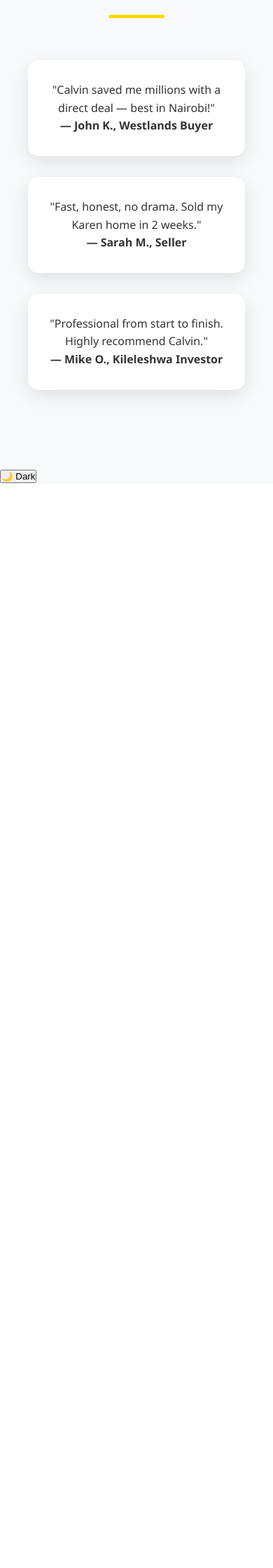
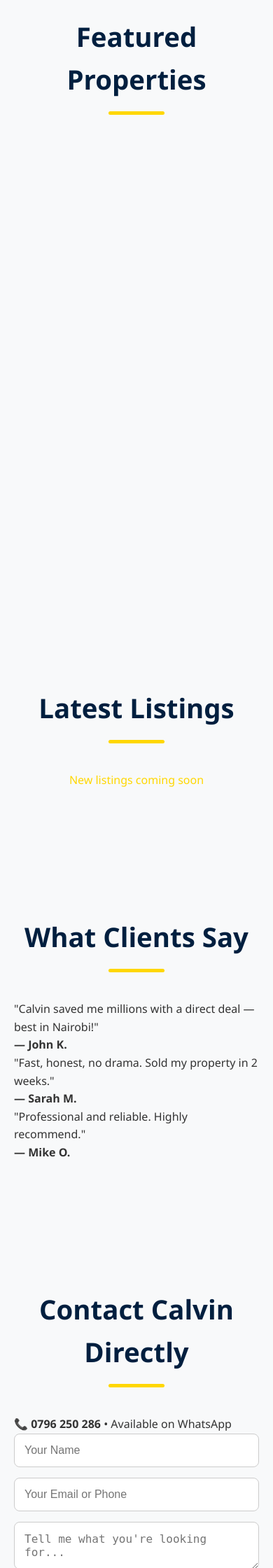
Before and after one commit to calvinmutungi-web/CalvinRealEstate, a Flask app: page / in a window 390 px wide; the page is wider, and only the part inside the window is pictured. Shown: the part 1400-3640 px from the top of that part at 70% size. Before the commit the page ends 2090 px from the top of that part, so only its background shows below. Run offline with Flask 3, Linux system fonts and the light colour scheme; data that the repository does not hold is empty.

Commit message:
final premium site: contact back, dark mode elite, listings fire

```diff
--- a/app.py
+++ b/app.py
@@ -1,4 +1,4 @@
-from flask import Flask, render_template, request, jsonify
+from flask import Flask, render_template, request, jsonify, send_from_directory
 from flask_sqlalchemy import SQLAlchemy
 from datetime import datetime
 import os
@@ -10,22 +10,19 @@
 app.config['SQLALCHEMY_DATABASE_URI'] = 'sqlite:///leads.db'
 app.config['SQLALCHEMY_TRACK_MODIFICATIONS'] = False
 app.config['UPLOAD_FOLDER'] = 'static/gallery'
-app.secret_key = os.environ.get("SECRET_KEY", "calvin-super-secret-2025")
+app.secret_key = os.environ.get("SECRET_KEY", "calvin-secret-2025")
 
 db = SQLAlchemy(app)
+
+# Models
 from models import Lead
 
-# ============ STARTUP FIXES ============
+# Startup fixes
 with app.app_context():
     db.create_all()
+    os.makedirs("static/gallery", exist_ok=True)
 
-    # Create folders
-    os.makedirs("static/gallery", exist_ok=True)
-    if not os.path.exists("static/properties.json"):
-        with open("static/properties.json", "w") as f:
-            f.write("[]")
-
-    # AUTO-COPY SAMPLE PHOTOS IF GALLERY IS EMPTY (fixes Render cold start)
+    # Copy sample photos if gallery is empty (Render free tier survival)
     if len(os.listdir("static/gallery")) == 0:
         samples = ["pexels.jpeg", "pexels1.jpeg", "pexels2.jpeg", "pexels3.jpeg", "pexels4.jpeg"]
         for pic in samples:
@@ -33,7 +30,6 @@
             if os.path.exists(src):
                 shutil.copy(src, "static/gallery")
 
-# ============ ROUTES ============
 @app.route("/")
 def home():
     return render_template("index.html")
@@ -52,10 +48,9 @@
     db.session.add(lead)
     db.session.commit()
 
-    # WhatsApp Alert + Auto-reply
-    alert = f"🔔 NEW LEAD\nName: {name}\nEmail/Phone: {email}\nMessage: {message}"
-    auto_reply = f"Thanks {name}! 🙌\nCalvin here.\nI'll call you in 30-60 mins about your dream property!\n0796 250 286"
-
+    # WhatsApp alert + auto-reply
+    alert = f"NEW LEAD\nName: {name}\nEmail: {email}\nMessage: {message}"
+    auto_reply = f"Thanks {name}! Calvin here. I'll call you in 30-60 mins. 0796 250 286"
     for text in [alert, auto_reply]:
         try:
             requests.get("https://api.callmebot.com/whatsapp.php", params={
@@ -74,7 +69,7 @@
 
 @app.route("/admin-add", methods=["POST"])
 def admin_add():
-    if request.form.get("pw") != "calvin2025":  # CHANGE THIS LATER
+    if request.form.get("pw") != "calvin2025":
         return "Wrong password", 403
 
     title = request.form.get("title")
@@ -83,20 +78,10 @@
     file = request.files.get("image")
 
     if not all([title, price, desc, file]) or not file.filename:
-        return "Fill all fields", 400
+        return "All fields required", 400
 
     filename = f"{datetime.now().strftime('%Y%m%d%H%M%S')}_{secure_filename(file.filename)}"
     file.save(os.path.join("static/gallery", filename))
-
-    new_prop = {"title": title, "price": price, "desc": desc, "img": filename}
-    try:
-        with open("static/properties.json", "r") as f:
-            data = json.load(f)
-    except:
-        data = []
-    data.append(new_prop)
-    with open("static/properties.json", "w") as f:
-        json.dump(data, f, indent=2)
 
     return "Property added — refresh homepage!"
 
--- a/templates/index.html
+++ b/templates/index.html
@@ -3,8 +3,8 @@
 <head>
     <meta charset="UTF-8">
     <meta name="viewport" content="width=device-width, initial-scale=1.0">
-    <meta name="description" content="Calvin Real Estate - Direct deals on premium Nairobi properties in Westlands, Karen, Kileleshwa. Trusted since 2025.">
-    <title>Calvin Real Estate - Nairobi's Direct Deal Experts</title>
+    <meta name="description" content="Calvin Real Estate - Direct deals on premium Nairobi properties. Trusted since 2025.">
+    <title>Calvin Real Estate - Nairobi Direct Deals</title>
     <link rel="stylesheet" href="{{ url_for('static', filename='style.css') }}">
 </head>
 <body>
@@ -20,76 +20,106 @@
             <li><a href="#contact">Contact</a></li>
         </ul>
     </nav>
+    <button id="themeToggle">🌙</button>
 </header>
 
-<!-- HERO UPGRADE: Authority hammer -->
 <section class="hero" id="home">
-    <div class="hero-overlay"></div>  <!-- For premium depth -->
+    <div class="hero-overlay"></div>
     <div class="hero-content">
         <h2>Nairobi's Direct Deal King</h2>
         <p class="subline">Since 2025 • 100+ Properties Closed • Trusted in Westlands, Karen & Kileleshwa</p>
         <p class="claim">Zero Hidden Fees • Close in 30 Days or I Work for Free</p>
-        <a href="#gallery" class="btn-hero">Talk to Calvin Now</a>
+        <a href="#gallery" class="btn-hero">Browse All Listings</a>
     </div>
 </section>
 
-<!-- ... keep your about, featured properties ... -->
+<section id="about">
+    <h2>About Calvin</h2>
+    <p>Direct deals. Real results. No middlemen. I connect serious buyers with verified properties across Nairobi.</p>
+</section>
 
-<!-- LATEST LISTINGS: Gold cards, badges, hover CTA, no fake loading -->
+<section id="properties">
+    <h2>Featured Properties</h2>
+    <div class="property-grid">
+        <!-- Your manual featured cards here -->
+        <article class="property-card">
+            <img src="{{ url_for('static', filename='pexels2.jpeg') }}" alt="Luxury Villa">
+            <h3>Luxury Villa – Westlands</h3>
+            <p>5 Bed • Pool • KES 65M</p>
+        </article>
+        <article class="property-card">
+            <img src="{{ url_for('static', filename='pexels3.jpeg') }}" alt="Penthouse">
+            <h3>Penthouse – Kileleshwa</h3>
+            <p>3 Bed • City View • KES 28M</p>
+        </article>
+    </div>
+</section>
+
 <section id="gallery">
     <h2>Latest Listings</h2>
     <div class="gallery" id="property-container"></div>
 </section>
 
-<!-- TESTIMONIALS: Social proof spine -->
 <section id="testimonials">
     <h2>What Clients Say</h2>
     <div class="testimonials-grid">
         <div class="testimonial">
             <p>"Calvin saved me millions with a direct deal — best in Nairobi!"</p>
-            <strong>— John K., Westlands Buyer</strong>
+            <strong>— John K.</strong>
         </div>
         <div class="testimonial">
-            <p>"Fast, honest, no drama. Sold my Karen home in 2 weeks."</p>
-            <strong>— Sarah M., Seller</strong>
+            <p>"Fast, honest, no drama. Sold my property in 2 weeks."</p>
+            <strong>— Sarah M.</strong>
         </div>
         <div class="testimonial">
-            <p>"Professional from start to finish. Highly recommend Calvin."</p>
-            <strong>— Mike O., Kileleshwa Investor</strong>
+            <p>"Professional and reliable. Highly recommend."</p>
+            <strong>— Mike O.</strong>
         </div>
     </div>
 </section>
 
-<!-- ... keep contact and footer ... -->
+<!-- CONTACT SECTION - PREMIUM, VISIBLE, WORKING -->
+<section id="contact">
+    <h2>Contact Calvin Directly</h2>
+    <p>📞 <strong>0796 250 286</strong> • Available on WhatsApp</p>
+    <form id="contactForm">
+        <input type="text" id="name" placeholder="Your Name" required>
+        <input type="email" id="email" placeholder="Your Email or Phone" required>
+        <textarea id="message" placeholder="Tell me what you're looking for..." required></textarea>
+        <button type="submit">Send Message →</button>
+    </form>
+    <div id="toast" class="toast"></div>
+</section>
 
-<!-- DARK MODE + GALLERY SCRIPT (gold only) -->
-<button id="themeToggle">🌙 Dark</button>
+<footer>
+    <p>© 2025 Calvin Real Estate | Nairobi, Kenya</p>
+</footer>
 
+<!-- DARK MODE TOGGLE + GALLERY SCRIPT -->
 <script>
-// Dark mode (fixed no overlap)
-const btn = document.getElementById('themeToggle');
-btn.onclick = () => {
+const toggle = document.getElementById('themeToggle');
+toggle.onclick = () => {
   document.body.classList.toggle('dark-mode');
-  btn.innerHTML = document.body.classList.contains('dark-mode') ? '☀️ Light' : '🌙 Dark';
+  toggle.innerHTML = document.body.classList.contains('dark-mode') ? '☀️' : '🌙';
 };
 
-// Gallery: No fake loading, badges, hover WhatsApp CTA
-fetch('/static/properties.json?' + Date.now())
+// Gallery load - premium
+fetch('/static/properties.json?t=' + Date.now())
   .then(r => r.ok ? r.json() : [])
   .then(props => {
     const c = document.getElementById('property-container');
     if (!props.length) {
-      c.innerHTML = '<p style="text-align:center;color:#888;">New listings coming soon — check back!</p>';
+      c.innerHTML = '<p style="text-align:center;color:gold;">New listings coming soon</p>';
       return;
     }
     props.forEach(p => {
-      const hot = p.price && p.price.includes('M') && parseFloat(p.price) < 30; // "Hot" under 30M
+      const hot = p.price && p.price.includes('M') && parseFloat(p.price) < 30;
       c.innerHTML += `
         <article class="property">
           ${hot ? '<span class="badge hot">HOT DEAL</span>' : ''}
           <img src="/static/gallery/${p.img}" alt="${p.title}">
           <div class="overlay">
-            <a href="https://wa.me/254796250286?text=Hi Calvin, interested in ${encodeURIComponent(p.title + ' - ' + p.price)}" class="quick-cta">Quick Inquiry on WhatsApp</a>
+            <a href="https://wa.me/254796250286?text=Hi Calvin, interested in ${encodeURIComponent(p.title + ' - ' + p.price)}" class="quick-cta">Quick Inquiry</a>
           </div>
           <h3>${p.title}</h3>
           <p>${p.desc}</p>
@@ -97,38 +127,37 @@
         </article>`;
     });
   });
+
+// Contact form
+const form = document.getElementById('contactForm');
+const toast = document.getElementById('toast');
+form.addEventListener('submit', async (e) => {
+  e.preventDefault();
+  const data = {
+    name: document.getElementById('name').value,
+    email: document.getElementById('email').value,
+    message: document.getElementById('message').value
+  };
+  try {
+    const res = await fetch('/contact', {
+      method: 'POST',
+      headers: {'Content-Type': 'application/json'},
+      body: JSON.stringify(data)
+    });
+    const json = await res.json();
+    showToast(json.message || 'Sent!', false);
+    form.reset();
+  } catch {
+    showToast('Error — try again', true);
+  }
+});
+function showToast(msg, error=false) {
+  toast.textContent = msg;
+  toast.style.background = error ? 'darkred' : '#001f3f';
+  toast.classList.add('show');
+  setTimeout(() => toast.classList.remove('show'), 4000);
+}
 </script>
-
-<style>
-/* Hero authority */
-.hero-content { max-width: 900px; margin: auto; text-align: center; padding: 20px; }
-.subline { font-size: 1.4rem; color: gold; margin: 15px 0; }
-.claim { font-size: 1.8rem; font-style: italic; margin: 20px 0; }
-
-/* Card gold: spacing, badges, hover */
-.property { position: relative; overflow: hidden; margin: 20px; border-radius: 15px; box-shadow: 0 10px 30px rgba(0,0,0,0.2); transition: transform 0.3s; }
-.property:hover { transform: translateY(-10px); }
-.property img { width: 100%; height: 250px; object-fit: cover; transition: transform 0.4s; }
-.property:hover img { transform: scale(1.05); }
-.overlay { position: absolute; top: 50%; left: 50%; transform: translate(-50%, -50%); opacity: 0; transition: opacity 0.4s; }
-.property:hover .overlay { opacity: 1; }
-.quick-cta { background: gold; color: #001f3f; padding: 15px 30px; border-radius: 50px; font-weight: bold; text-decoration: none; }
-.badge { position: absolute; top: 15px; left: 15px; background: red; color: white; padding: 8px 15px; border-radius: 5px; z-index: 2; font-size: 0.9rem; }
-.badge.hot { background: orange; left: auto; right: 15px; }
-
-/* Testimonials */
-.testimonials-grid { display: grid; grid-template-columns: repeat(auto-fit, minmax(300px, 1fr)); gap: 30px; padding: 20px; }
-.testimonial { background: white; padding: 30px; border-radius: 15px; box-shadow: 0 8px 25px rgba(0,0,0,0.1); text-align: center; }
-.dark-mode .testimonial { background: #1e1e1e; }
-
-/* Mobile gold */
-@media (max-width: 768px) {
-  .hero h2 { font-size: 2.5rem; }
-  .claim { font-size: 1.5rem; }
-  form input, form textarea, form button { padding: 15px; font-size: 1.1rem; }
-  .btn-hero { padding: 18px 40px; }
-}
-</style>
 
 </body>
 </html>
```
Also changed, not shown: models.py (+12 -0 lines).
